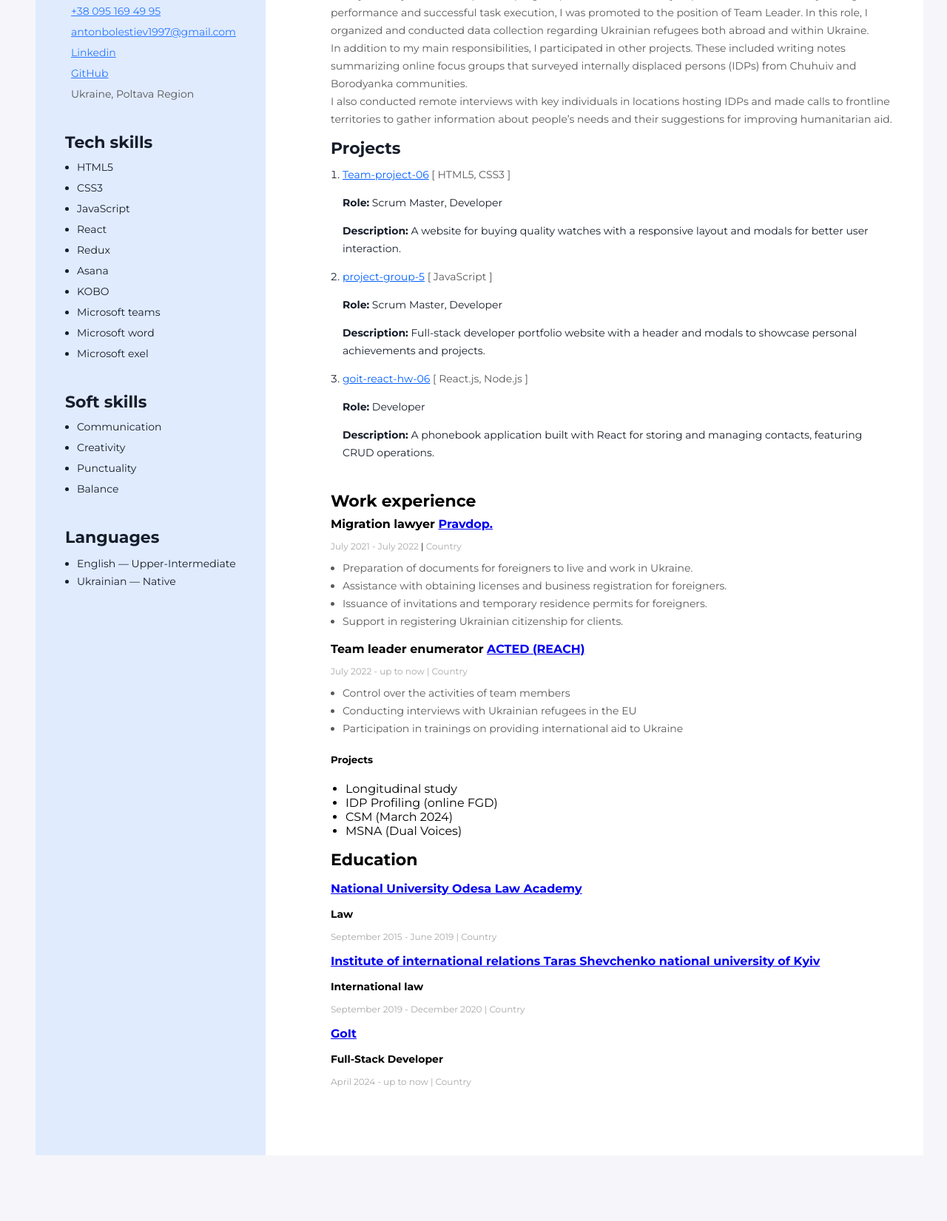
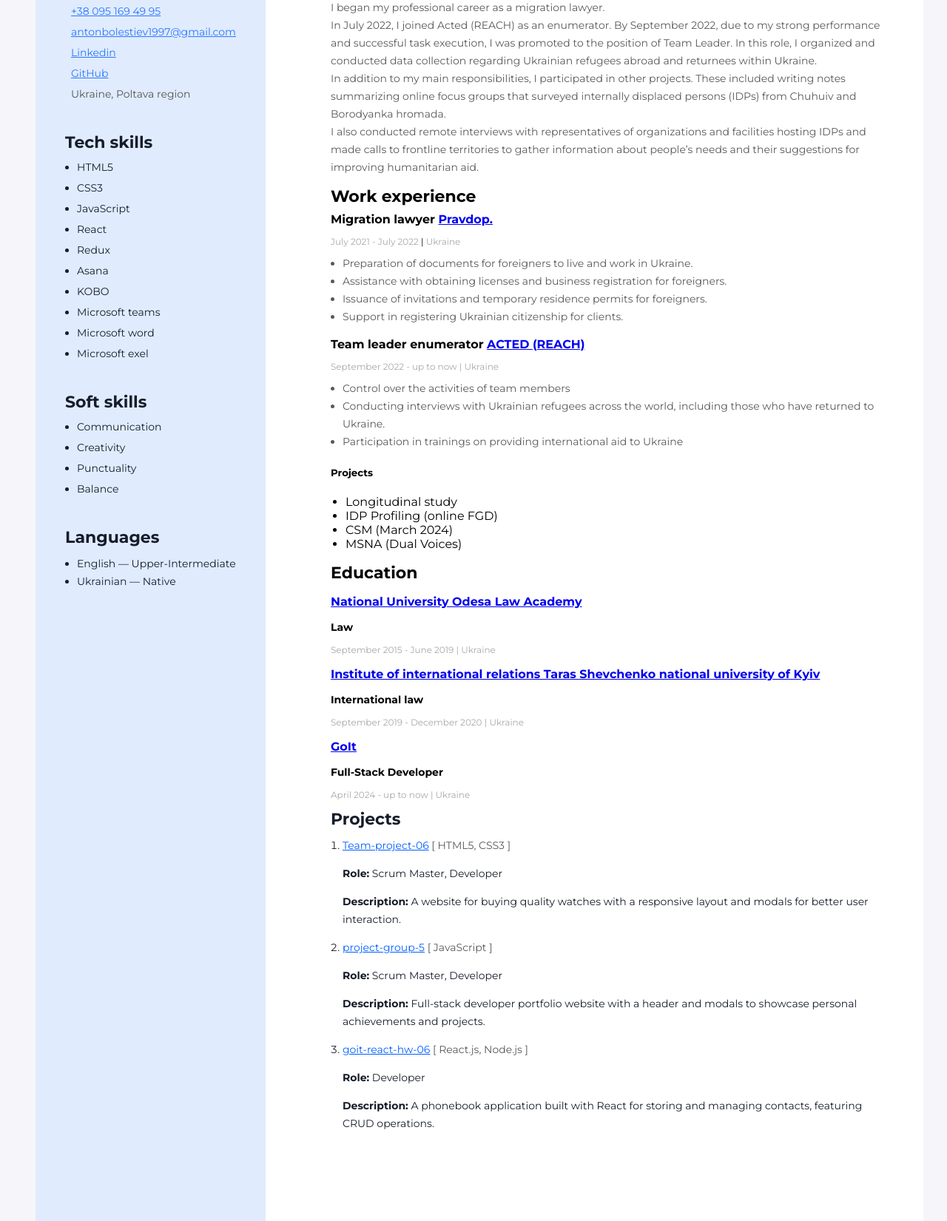
Before and after one commit to Bolestiev/resume-project-bolestiev, a plain HTML site: page index.html in a window 1280 px wide. Shown: the part 430-2081 px from the top of the page at 74% size. Before the commit the page ends 2040 px from the top, so only its background shows below. Drawn offline with Linux system fonts and the light colour scheme.

Commit message:
add fixes info

```diff
--- a/index.html
+++ b/index.html
@@ -29,22 +29,86 @@
 
                  <p class="my-descr">A conscientious and ambitious graduate of the Faculty of International Law with work experience.
                    I have excellent experience in working in a team.
-                    I am looking for a job where my strong communication skills and the ability to approach work qualitatively will be needed..</p>
+                    I am looking for a job where my strong communication skills and the ability to approach work qualitatively will be needed. <br> I am open to all online opportunities. Currently, I am based in Poltava region and am available exclusively for remote work. </p>
              </div>
 
              <div>
-              <h2>About me</h2>
+              <h3>About me</h3>
 
               <p class="about-me">
-                I began my professional career as a migration lawyer. <br> In July 2022, I joined Acted (REACH program) as an enumerator.
+                I began my professional career as a migration lawyer. <br> In July 2022, I joined Acted (REACH) as an enumerator.
 
-By September 2022, due to my strong performance and successful task execution, I was promoted to the position of Team Leader. In this role, I organized and conducted data collection regarding Ukrainian refugees both abroad and within Ukraine. <br>
+By September 2022, due to my strong performance and successful task execution, I was promoted to the position of Team Leader. In this role, I organized and conducted data collection regarding Ukrainian refugees abroad and returnees within Ukraine. <br>
 
-In addition to my main responsibilities, I participated in other projects. These included writing notes summarizing online focus groups that surveyed internally displaced persons (IDPs) from Chuhuiv and Borodyanka communities. <br> I also conducted remote interviews with key individuals in locations hosting IDPs and made calls to frontline territories to gather information about people’s needs and their suggestions for improving humanitarian aid.
+In addition to my main responsibilities, I participated in other projects. These included writing notes summarizing online focus groups that surveyed internally displaced persons (IDPs) from Chuhuiv and Borodyanka hromada. <br> I also conducted remote interviews with representatives of organizations and facilities hosting IDPs and made calls to frontline territories to gather information about people’s needs and their suggestions for improving humanitarian aid.
               </p>
              </div>
 
-             <!-- My projects -->
+             <!-- Work experience -->
+             <div>
+              <h3 class="work-experience-title">Work experience</h3>
+
+              <!-- Company 2 -->
+              <div  class="work-experience-container">
+                <h4  class="work-experience-company">Migration lawyer <span class="company-name"><a href="https://pravdop.com/ua/" target="_blank">Pravdop.</a></span></h4>
+                <p  class="work-experience-period">July 2021 - July 2022   <span class="work-experience-period-separator">|</span>   Ukraine</p>
+
+                <ul  class="work-experience-duties-list">
+                  <li  class="work-experience-duties-item">Preparation of documents for foreigners to live and work in Ukraine.
+                 </li>
+                  <li  class="work-experience-duties-item">Assistance with obtaining licenses and business registration for foreigners.
+                 </li>
+                  <li  class="work-experience-duties-item">Issuance of invitations and temporary residence permits for foreigners.</li>
+                  <li  class="work-experience-duties-item">Support in registering Ukrainian citizenship for clients.</li>
+
+                </ul>
+              </div>
+
+              <!-- Company 3 -->
+              <div  class="work-experience-container">
+                <h4  class="work-experience-company">Team leader enumerator <span class="company-name"><a href="https://www.impact-initiatives.org/what-we-do/reach/" target="_blank">ACTED (REACH)</a></span></h4>
+                <p  class="work-experience-period">September 2022 - up to now   |   Ukraine</p>
+
+                <ul  class="work-experience-duties-list">
+                  <li  class="work-experience-duties-item">Control over the activities of team members</li>
+                  <li  class="work-experience-duties-item">Conducting interviews with Ukrainian refugees across the world, including those who have returned to Ukraine.</li>
+                  <li  class="work-experience-duties-item">Participation in trainings on providing international aid to Ukraine</li>
+                </ul>
+                <h5>Projects</h5>
+                <ul><li>Longitudinal study</li>
+                <li>IDP Profiling (online FGD)</li>
+                <li>CSM (March 2024)</li>
+              <li>MSNA (Dual Voices)</li></ul>
+              </div>
+             </div>
+
+             <!-- Education -->
+             <div>
+             <h3  class="education-title">Education</h3>
+
+             <!-- University 1 -->
+             <div  class="education-container">
+              <p><a href="https://onua.edu.ua/ua/" target="_blank">National University Odesa Law Academy</a></p>
+              <p class="education-speciality">Law</p>
+              <p  class="education-period">September 2015 - June 2019   <span class="education-period-separator"></span>|</span>   Ukraine</p>
+             </div>
+
+             <!-- University 2 -->
+             <div  class="education-container2">
+             <p><a href="https://www.iir.edu.ua/" target="_blank">Institute of international relations Taras Shevchenko national university of Kyiv</a></p>
+             <p class="education-speciality2">International law</p>
+             <p  class="education-period2">September 2019 - December 2020   <span class="education-period-separator2"></span>|</span>   Ukraine</p>
+             </div>
+
+             <div  class="education-container2">
+             <p><a href="https://goit.global/ua/" target="_blank">GoIt</a></p>
+             <p class="education-speciality2">Full-Stack Developer</p>
+             <p  class="education-period2">April 2024 - up to now   <span class="education-period-separator2"></span>|</span>   Ukraine</p>
+             </div>
+
+             </div>
+
+                          <!-- My projects -->
              <div class="my-projects-container">
   <h3 class="my-projects-title">Projects</h3>
 
@@ -69,70 +133,6 @@ In addition to my main responsibilities, I participated in other projects. These
     </li>
   </ol>
 </div>
-
-             <!-- Work experience -->
-             <div>
-              <h3 class="work-experience-title">Work experience</h3>
-
-              <!-- Company 2 -->
-              <div  class="work-experience-container">
-                <h4  class="work-experience-company">Migration lawyer <span class="company-name"><a href="https://pravdop.com/ua/" target="_blank">Pravdop.</a></span></h4>
-                <p  class="work-experience-period">July 2021 - July 2022   <span class="work-experience-period-separator">|</span>   Country</p>
-
-                <ul  class="work-experience-duties-list">
-                  <li  class="work-experience-duties-item">Preparation of documents for foreigners to live and work in Ukraine.
-                 </li>
-                  <li  class="work-experience-duties-item">Assistance with obtaining licenses and business registration for foreigners.
-                 </li>
-                  <li  class="work-experience-duties-item">Issuance of invitations and temporary residence permits for foreigners.</li>
-                  <li  class="work-experience-duties-item">Support in registering Ukrainian citizenship for clients.</li>
-
-                </ul>
-              </div>
-
-              <!-- Company 3 -->
-              <div  class="work-experience-container">
-                <h4  class="work-experience-company">Team leader enumerator <span class="company-name"><a href="https://www.impact-initiatives.org/what-we-do/reach/" target="_blank">ACTED (REACH)</a></span></h4>
-                <p  class="work-experience-period">July 2022 - up to now   |   Country</p>
-
-                <ul  class="work-experience-duties-list">
-                  <li  class="work-experience-duties-item">Control over the activities of team members</li>
-                  <li  class="work-experience-duties-item">Conducting interviews with Ukrainian refugees in the EU</li>
-                  <li  class="work-experience-duties-item">Participation in trainings on providing international aid to Ukraine</li>
-                </ul>
-                <h5>Projects</h5>
-                <ul><li>Longitudinal study</li>
-                <li>IDP Profiling (online FGD)</li>
-                <li>CSM (March 2024)</li>
-              <li>MSNA (Dual Voices)</li></ul>
-              </div>
-             </div>
-
-             <!-- Education -->
-             <div>
-             <h3  class="education-title">Education</h3>
-
-             <!-- University 1 -->
-             <div  class="education-container">
-              <p><a href="https://onua.edu.ua/ua/" target="_blank">National University Odesa Law Academy</a></p>
-              <p class="education-speciality">Law</p>
-              <p  class="education-period">September 2015 - June 2019   <span class="education-period-separator"></span>|</span>   Country</p>
-             </div>
-
-             <!-- University 2 -->
-             <div  class="education-container2">
-             <p><a href="https://www.iir.edu.ua/" target="_blank">Institute of international relations Taras Shevchenko national university of Kyiv</a></p>
-             <p class="education-speciality2">International law</p>
-             <p  class="education-period2">September 2019 - December 2020   <span class="education-period-separator2"></span>|</span>   Country</p>
-             </div>
-
-             <div  class="education-container2">
-             <p><a href="https://goit.global/ua/" target="_blank">GoIt</a></p>
-             <p class="education-speciality2">Full-Stack Developer</p>
-             <p  class="education-period2">April 2024 - up to now   <span class="education-period-separator2"></span>|</span>   Country</p>
-             </div>
-
-             </div>
 
      </div>
 
@@ -161,7 +161,7 @@ In addition to my main responsibilities, I participated in other projects. These
         href="https://github.com/Bolestiev" target="_blank">GitHub</a></p>
         <p class="contacts-item">
         <span class="contacts-type"></span>
-        <span class="contacts-address">Ukraine, Poltava Region</span>
+        <span class="contacts-address">Ukraine, Poltava region</span>
     </p>
      </div>
 
```
